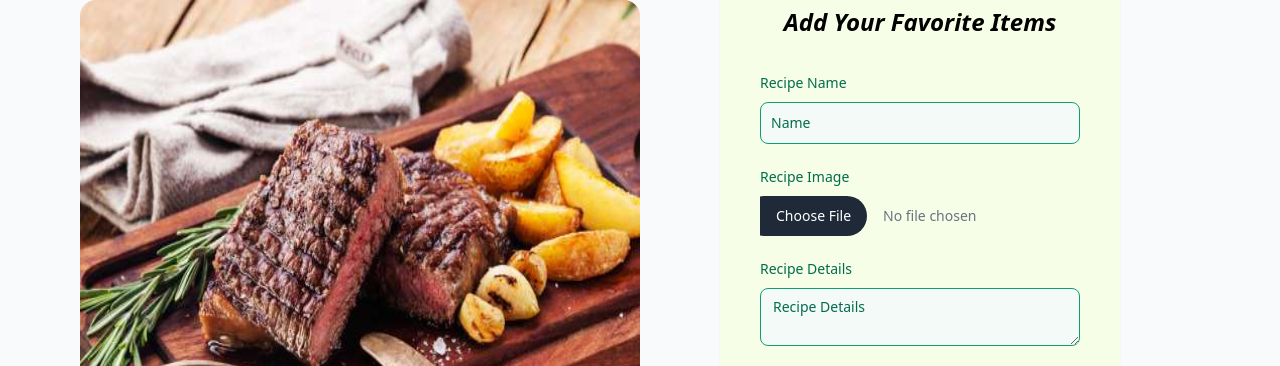
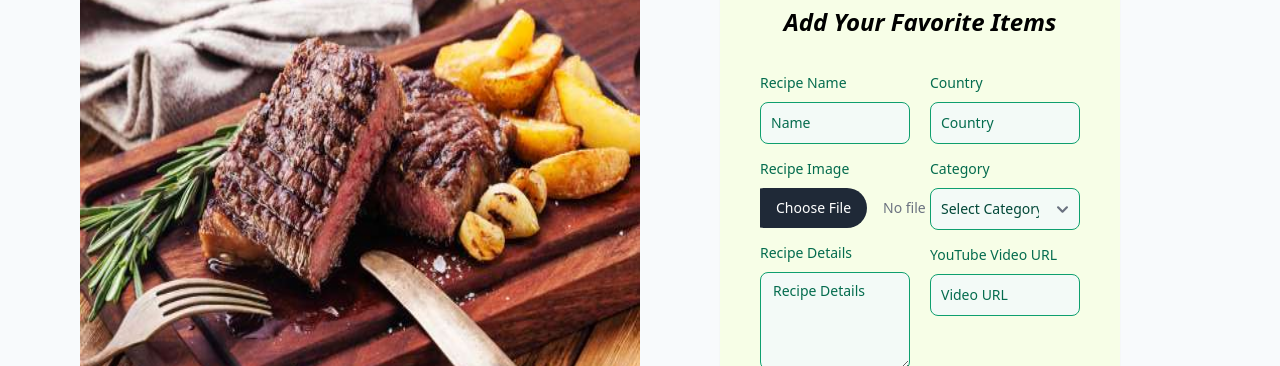
Before and after one commit to nusratneela27/ph-web-frontend, a React (Vite) app: page /add-recipes in a window 1280 px wide. Shown: the part 434-800 px from the top of the page. Built offline with nearby package versions, Linux system fonts and the light colour scheme; no server answers; sample sign-in values are in the browser's storage.

Commit message:
youtube video add

```diff
--- a/src/pages/AddRecipes.jsx
+++ b/src/pages/AddRecipes.jsx
@@ -16,7 +16,6 @@ const AddRecipes = () => {
   } = useForm();
 
   const onSubmit = (data) => {
-    // console.log(data);
     // Handle image upload
     if (data.image[0]) {
       const file = data.image[0];
@@ -32,21 +31,24 @@ const AddRecipes = () => {
         .then((res) => res.json())
         .then((imageData) => {
           const imageUrl = imageData.data.display_url;
+
+          // Generate iframe tag for the YouTube video
+          const videoIframe = `<iframe width="560" height="315" src="${data.video}" frameborder="0" allowfullscreen></iframe>`;
+
           const recipeData = {
             ...data,
             image: imageUrl,
+            video: videoIframe, // Include the iframe tag
             host: {
               email: user?.email,
             },
             watchCount: 0,
             purchased_by: [],
           };
-          // console.log( recipeData);
 
           // post recipe to server
           addRecipes(recipeData)
             .then((data) => {
-              // console.log(data);
               toast.success("Recipe Added!");
               recipeData.reset();
             })
@@ -69,11 +71,13 @@ const AddRecipes = () => {
           />
         </div>
 
-        <div className="max-w-md bg-lime-50 rounded-2xl shadow-sm p-10 mx-20 my-20">
+        <div className="bg-lime-50 rounded-2xl shadow-sm p-4 md:p-10 md:mx-20 my-20">
           <h1 className="text-2xl italic font-semibold mb-8 text-center">
             Add Your Favorite Items
           </h1>
-          <form onSubmit={handleSubmit(onSubmit)} className="space-y-5">
+          <form onSubmit={handleSubmit(onSubmit)}>
+            <div className="grid grid-cols-2 gap-5">
+              <div className="space-y-3">
                 <div>
                   <div className="mb-2 block">
                     <Label htmlFor="name" color="success" value="Recipe Name" />
@@ -92,7 +96,11 @@ const AddRecipes = () => {
                 </div>
                 <div>
                   <div className="mb-2 block">
-                <Label htmlFor="image" color="success" value="Recipe Image" />
+                    <Label
+                      htmlFor="image"
+                      color="success"
+                      value="Recipe Image"
+                    />
                   </div>
                   <input
                     type="file"
@@ -123,12 +131,16 @@ const AddRecipes = () => {
                     placeholder="Recipe Details"
                     required
                     color="success"
+                    rows={4}
                     {...register("details", { required: true })}
                   />
                   {errors.details && (
                     <span className="text-red-500">This field is required</span>
                   )}
                 </div>
+              </div>
+
+              <div className="space-y-3">
                 <div>
                   <div className="mb-2 block">
                     <Label htmlFor="country" color="success" value="Country" />
@@ -145,9 +157,14 @@ const AddRecipes = () => {
                     <span className="text-red-500">This field is required</span>
                   )}
                 </div>
+
                 <div>
                   <div className="mb-2 block">
-                <Label htmlFor="category" color="success" value="Category" />
+                    <Label
+                      htmlFor="category"
+                      color="success"
+                      value="Category"
+                    />
                   </div>
                   <Select
                     id="category"
@@ -165,10 +182,32 @@ const AddRecipes = () => {
                     <span className="text-red-500">This field is required</span>
                   )}
                 </div>
+                <div>
+                  <div className="mb-2 block">
+                    <Label
+                      htmlFor="video"
+                      color="success"
+                      value="YouTube Video URL"
+                    />
+                  </div>
+                  <TextInput
+                    type="text"
+                    id="video"
+                    placeholder="Video URL"
+                    required
+                    color="success"
+                    {...register("video", { required: true })}
+                  />
+                  {errors.video && (
+                    <span className="text-red-500">This field is required</span>
+                  )}
+                </div>
+              </div>
+            </div>
             <Button
               type="submit"
               gradientDuoTone="tealToLime"
-              className="w-full"
+              className="w-full mt-5"
             >
               Submit
             </Button>
--- a/src/pages/RecipeDetails.jsx
+++ b/src/pages/RecipeDetails.jsx
@@ -8,7 +8,7 @@ const RecipeDetails = () => {
   return (
     <div className="m-10 p-10">
       <Container>
-        <div className="flex justify-center items-center">
+        <div className="flex flex-col md:flex-row justify-evenly items-center">
           <Card imgSrc={recipeData.image} horizontal>
             <h5 className="text-xl font-bold tracking-tight text-gray-900 ">
               {recipeData.name}
@@ -30,9 +30,13 @@ const RecipeDetails = () => {
               Watch Count : {recipeData.watchCount}
             </p>
           </Card>
+          <div
+            className="md:block hidden"
+            dangerouslySetInnerHTML={{ __html: recipeData.video }}
+          ></div>
         </div>
 
-        <p className="font-normal px-20 pt-5 text-gray-700">
+        <p className="font-normal md:px-20 pt-5 text-gray-700">
           <span className="font-bold">Recipe Details</span> :{" "}
           {recipeData.details}
         </p>
```
Lines whose indentation alone changed are shown as unchanged.
